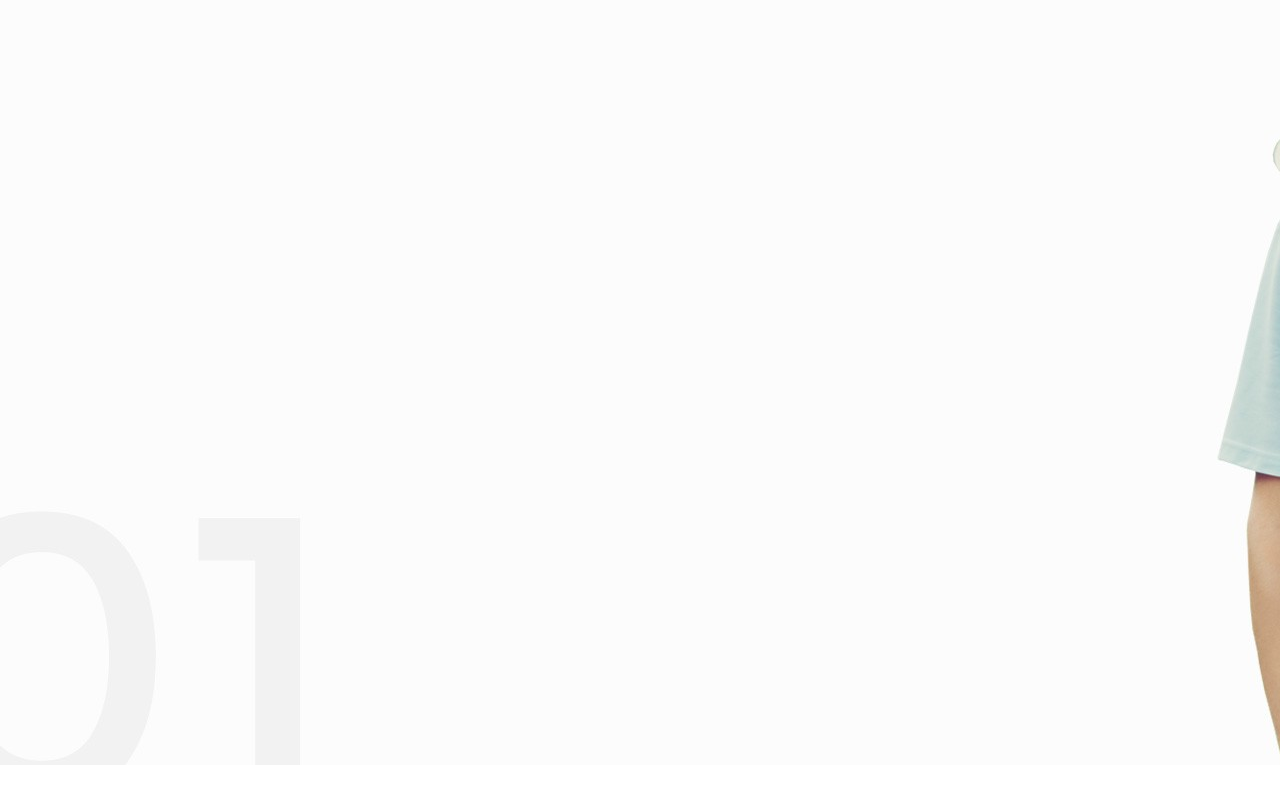
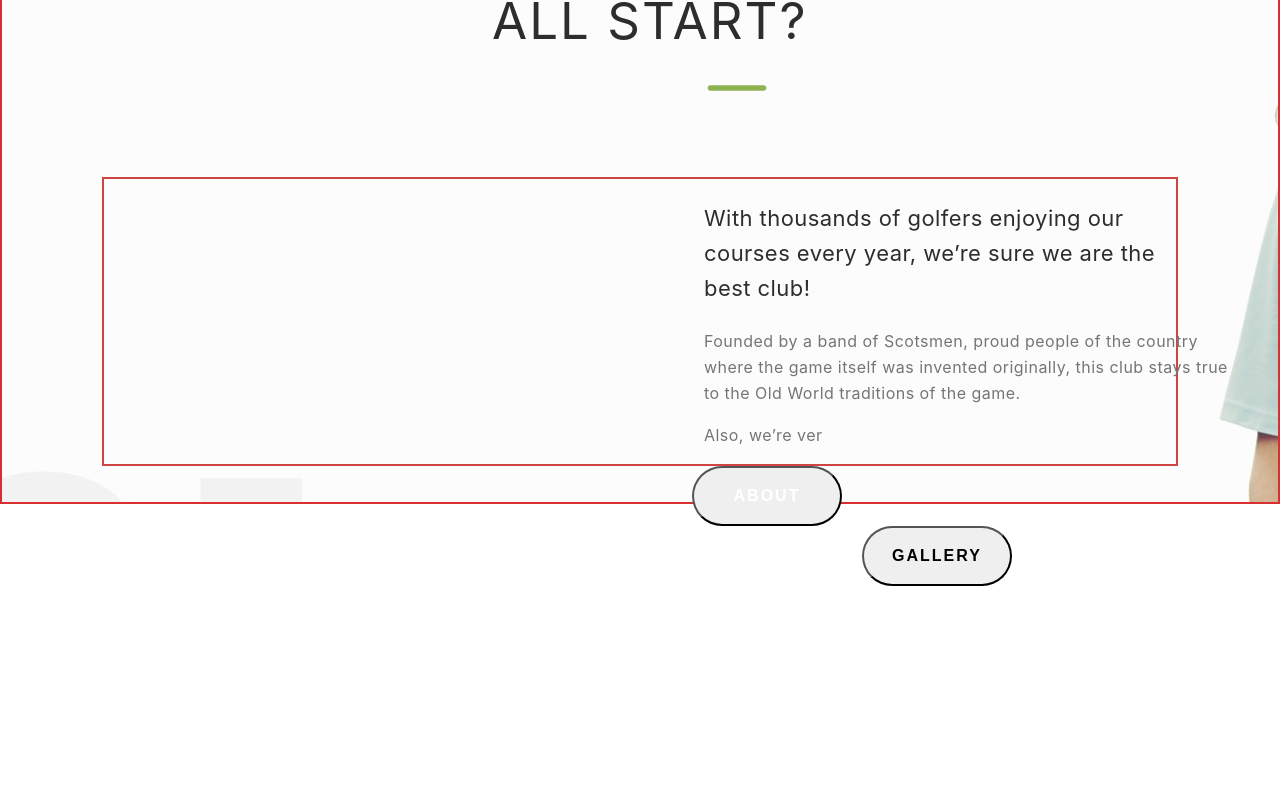
Before and after one commit to MohamedTlilii/GOLF, a React (Create React App) app: page / in a window 1280 px wide. Shown: the part 1416-2220 px from the top of the page. After the commit the page ends 2022 px from the top, so only its background shows below. Built offline with nearby package versions, Linux system fonts and the light colour scheme.

Commit message:
almost-done

```diff
--- a/src/App.css
+++ b/src/App.css
@@ -88,9 +88,12 @@
 .intro-container {
   background-image: url("../public/assets/img/img2.jpg");
   background-repeat: no-repeat;
-  height: 150vh;
+  height: 90vh;
+  background-color: black;
 
-  /* border: solid black 2px; */
+  border: solid rgb(215, 48, 48) 2px;
+  padding: 100px;
+  margin-bottom: 100px;
 }
 .tittle {
   font-size: 51px;
@@ -108,3 +111,26 @@
   color: rgb(144, 179, 81);
   /* border: 2px solid rgb(207, 68, 68); */
 }
+.intro {
+  border: 2px solid rgb(207, 68, 68);
+}
+.intro h3 {
+  color: #2f2c2f;
+  font-size: 22px;
+  font-weight: 400;
+  line-height: 34.98px;
+  letter-spacing: 0.44px;
+  width: 500px;
+  margin-left: 600px;
+
+  /* border: 2px solid rgb(207, 68, 68); */
+}
+.intro p {
+  color: #757575;
+  font-size: 16px;
+  font-weight: 400;
+  line-height: 26px;
+  letter-spacing: 0.48px;
+  width: 530px;
+  margin-left: 600px;
+}
--- a/src/Components/Button.jsx
+++ b/src/Components/Button.jsx
@@ -6,7 +6,8 @@ function Button(props) {
     backgroundColor: props.bgColor,
     width: props.width,
     marginLeft: props.marginLeft,
-
+    marginTop : props.marginTop,
+    marginBottom : props.marginBottom,
     textAlign: props.textAlign,
     fontSize: props.fontSize,
     fontWeight: props.fontWeight,
--- a/src/Components/Intro.jsx
+++ b/src/Components/Intro.jsx
@@ -1,6 +1,7 @@
 import React from "react";
 import Titlle from "./Titlle";
 import { RxDividerHorizontal } from "react-icons/rx";
+import Button from "./Button";
 function Intro() {
   return (
     <div className="intro-container">
@@ -13,6 +14,41 @@ function Intro() {
         marginLeft="390px"
       />
       <RxDividerHorizontal className="intro-icon" fontSize="80px" />
+      <div className="intro">
+        <h3>
+          With thousands of golfers enjoying our courses every year, we’re sure
+          we are the best club!
+        </h3>
+        <p>
+          Founded by a band of Scotsmen, proud people of the country where the
+          game itself was invented originally, this club stays true to the Old
+          World traditions of the game.
+        </p>
+        <p>Also, we’re ver</p>
+      </div>
+      <Button
+        color="white"
+        width="150px"
+        content=" ABOUT"
+        marginLeft="590px"
+        textAlign="center"
+        fontSize="16px"
+        fontWeight="700"
+        letterSpacing="2px"
+        // bgColor="rgb(144, 179, 81)"
+      />
+      <Button
+        color="black"
+        width="150px"
+        content=" GALLERY"
+        marginLeft="760px"
+        marginBottom="20px"
+        textAlign="center"
+        fontSize="16px"
+        fontWeight="700"
+        letterSpacing="2px"
+        // bgColor="rgb(144, 179, 81)"
+      />
     </div>
   );
 }
--- a/src/Components/Titlle.jsx
+++ b/src/Components/Titlle.jsx
@@ -1,5 +1,4 @@
 import React from "react";
-
 function Titlle(props) {
   const titleStyle = {
     color: props.textColor,
@@ -15,6 +14,7 @@ function Titlle(props) {
       <h2 style={titleStyle}>{props.content}</h2>
 
     </div>
+
   );
 }
 
```
